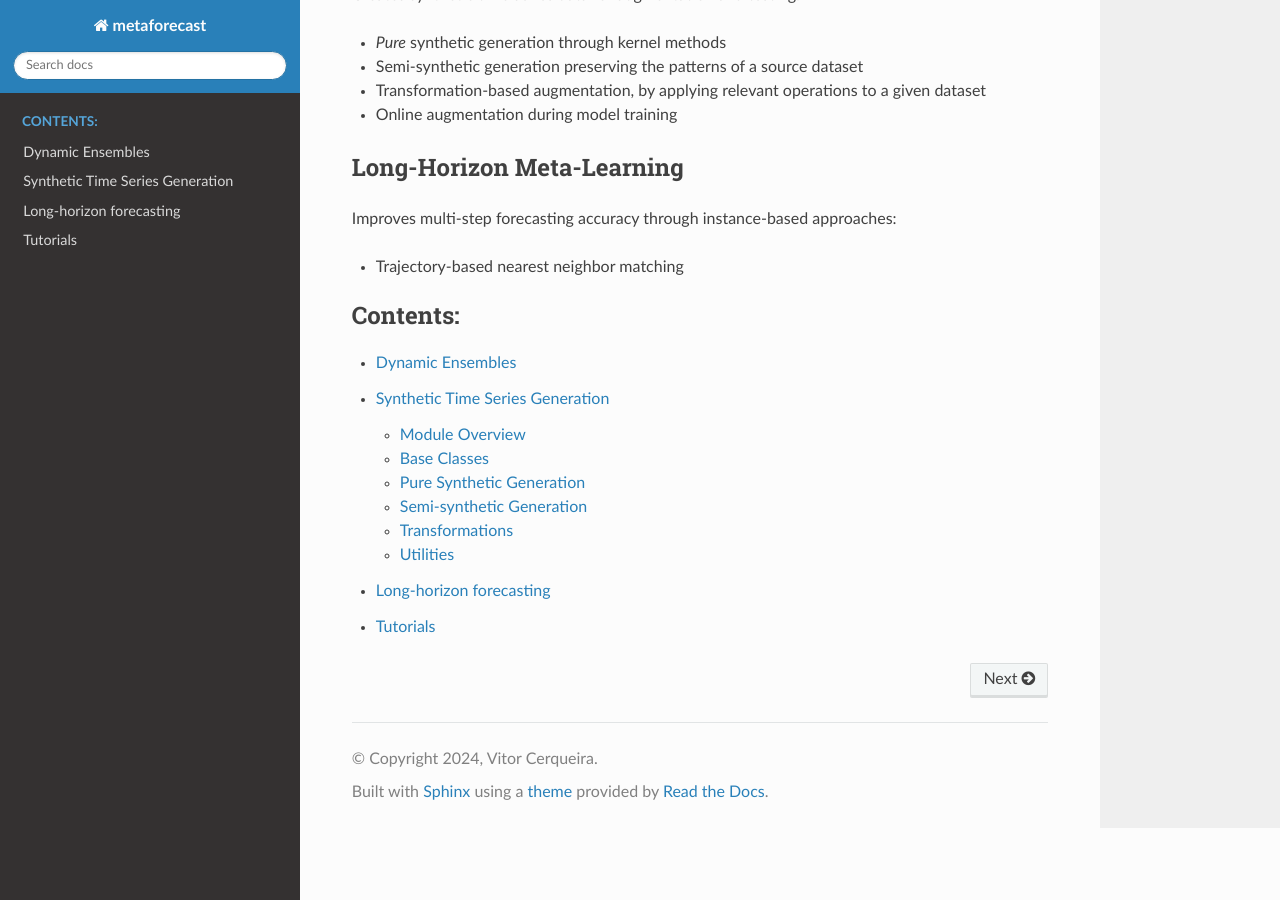
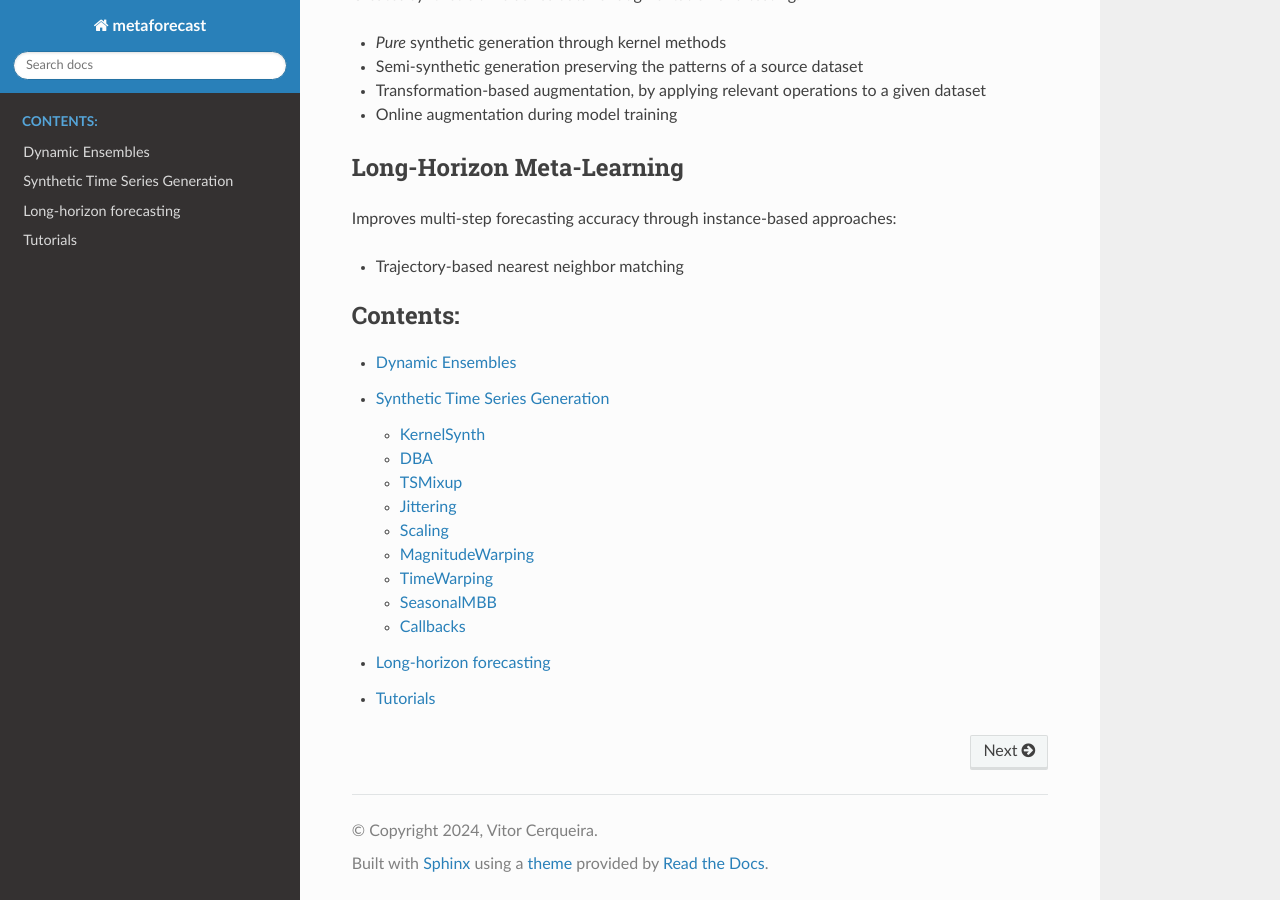
Before and after one commit to vcerqueira/metaforecast, a Sphinx documentation site: the page built from docs/source/index.rst, in a window 1280 px wide and 900 px high, scrolled down 601 px. Built offline with Sphinx 7.4.7 and the Read the Docs theme 3.1.0, drawn with Linux system fonts in a browser that asks for light colours; pages that are not in the unit, such as notebooks, are missing from menus.

Commit message:
rtd fix2

```diff
--- a/docs/source/synth.rst
+++ b/docs/source/synth.rst
@@ -37,63 +37,72 @@ training. This online approach creates different augmented samples in each batch
 
 .. module:: metaforecast.synth
 
-Module Overview
--------------
-
 .. automodule:: metaforecast.synth
    :no-members:
 
-Base Classes
+
+
+KernelSynth
 -----------
 
-.. autoclass:: BaseTimeSeriesGenerator
+.. autoclass:: metaforecast.synth.KernelSynth
    :members:
    :show-inheritance:
 
-Pure Synthetic Generation
------------------------
+DBA
+---
 
-.. autoclass:: KernelSynth
+.. autoclass:: metaforecast.synth.DBA
    :members:
    :show-inheritance:
 
-Semi-synthetic Generation
-----------------------
+TSMixup
+-------
 
-.. autoclass:: DBA
+.. autoclass:: metaforecast.synth.TSMixup
    :members:
    :show-inheritance:
 
-.. autoclass:: TSMixup
+Jittering
+---------
+
+.. autoclass:: metaforecast.synth.Jittering
    :members:
    :show-inheritance:
 
-Transformations
--------------
+Scaling
+---------
 
-.. autoclass:: Jittering
+.. autoclass:: metaforecast.synth.Scaling
    :members:
    :show-inheritance:
 
-.. autoclass:: Scaling
+MagnitudeWarping
+----------------
+
+
+.. autoclass:: metaforecast.synth.MagnitudeWarping
    :members:
    :show-inheritance:
 
-.. autoclass:: MagnitudeWarping
+TimeWarping
+----------------
+
+
+.. autoclass:: metaforecast.synth.TimeWarping
    :members:
    :show-inheritance:
 
-.. autoclass:: TimeWarping
+SeasonalMBB
+----------------
+
+.. autoclass:: metaforecast.synth.SeasonalMBB
    :members:
    :show-inheritance:
 
-.. autoclass:: SeasonalMBB
+Callbacks
+---------
+
+.. autoclass:: metaforecast.synth.OnlineDataAugmentationCallback
    :members:
    :show-inheritance:
-
-Utilities
---------
-
-.. autoclass:: OnlineDataAugmentationCallback
-   :members:
-   :show-inheritance:
```
